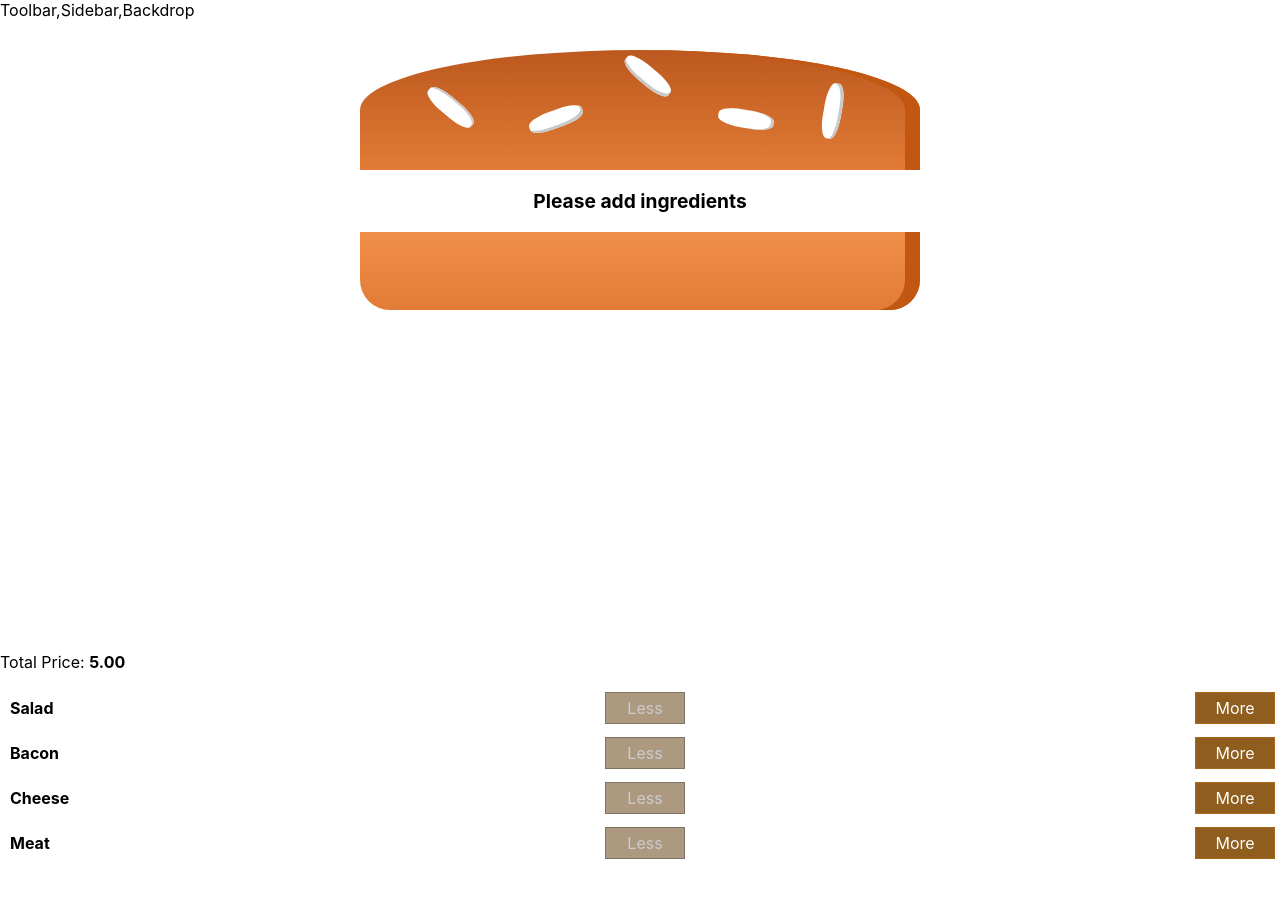
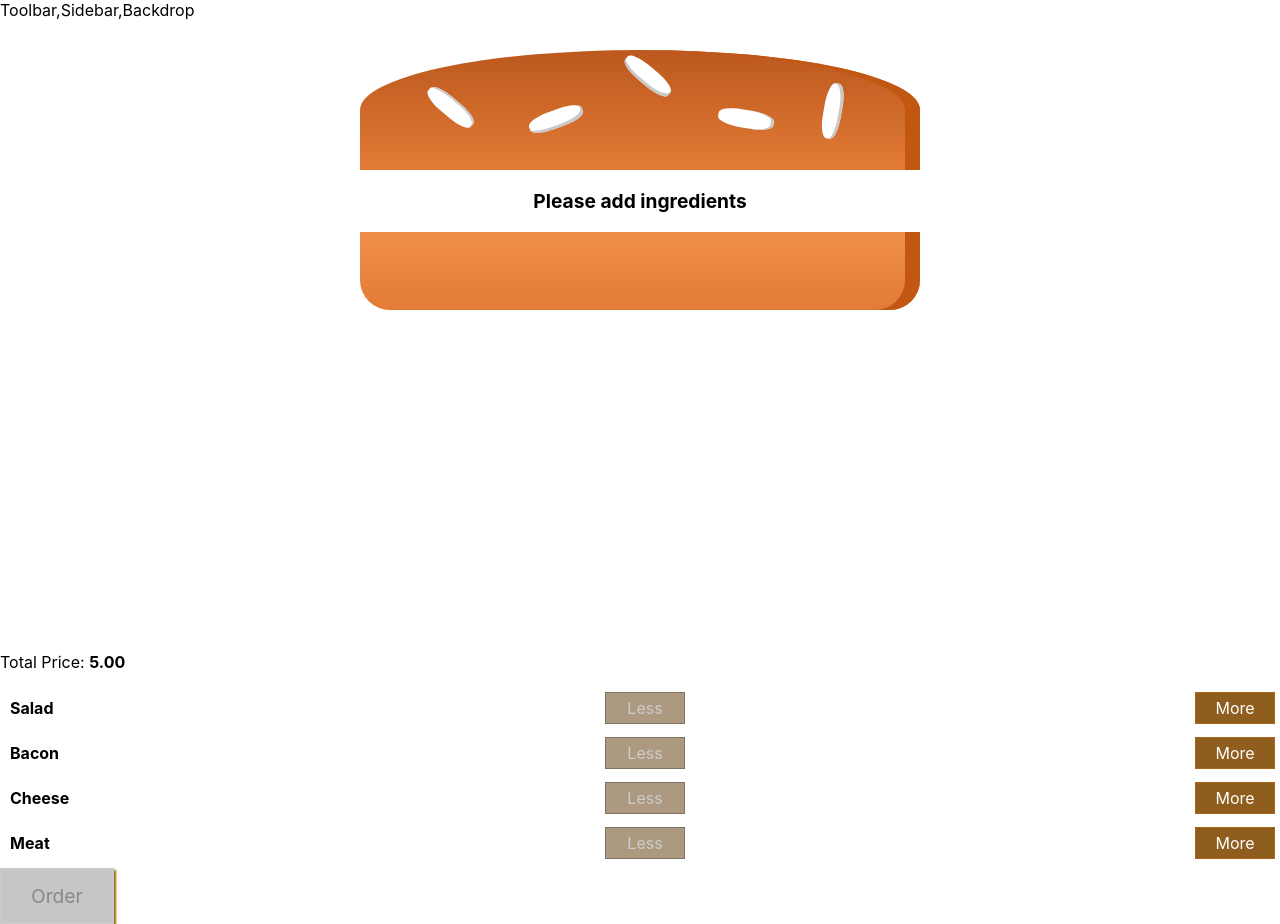
Before and after one commit to Bonny619/DeliciousOrder, a React (Create React App) app in the folder burger-builder/: page / in a window 1280 px wide. Before the commit the page ends 868 px from the top, so only its background shows below. Built offline with nearby package versions, Linux system fonts and the light colour scheme.

Commit message:
Added button for ordering

```diff
--- a/burger-builder/src/components/Burger/BuildControls/BuildControls.js
+++ b/burger-builder/src/components/Burger/BuildControls/BuildControls.js
@@ -17,8 +17,10 @@
             label={ctrl.label}
             added={() => props.ingredientAdded(ctrl.type)}
             removed={() => props.ingredientRemoved(ctrl.type)}
-            disabled={props.disabled[ctrl.type]}/>)}
-
+            disabled={props.disabled[ctrl.type]}
+        />)}
+    <button className={classes.OrderButton}
+    disabled={!props.purchaseable}>Order</button>
     </div>
 );
 
--- a/burger-builder/src/components/Burger/BuildControls/BuildControls.module.css
+++ b/burger-builder/src/components/Burger/BuildControls/BuildControls.module.css
@@ -8,3 +8,44 @@
     margin: auto;
     padding: 2px 0;
 }
+
+.OrderButton {
+    background-color: #DAD735;
+    outline: none;
+    cursor: pointer;
+    border: 1px solid #966909;
+    color: #966909;
+    font-family: inherit;
+    font-size: 1.2em;
+    padding: 15px 30px;
+    box-shadow: 2px 2px 2px #966909;
+}
+
+.OrderButton:hover, .OrderButton:active {
+    background-color: #A0DB41;
+    border: 1px solid #966909;
+    color: #966909;
+}
+
+.OrderButton:disabled {
+    background-color: #C7C6C6;
+    cursor: not-allowed;
+    border: 1px solid #ccc;
+    color: #888888;
+}
+
+.OrderButton:not(:disabled) {
+    animation: enable 0.3s linear;
+}
+
+@keyframes enable {
+    0% {
+        transform: scale(1);
+    }
+    60% {
+        transform: scale(1.1);
+    }
+    100% {
+        transform: scale(1);
+    }
+}
--- a/burger-builder/src/containers/BurgerBuilder/BurgerBuilder.js
+++ b/burger-builder/src/containers/BurgerBuilder/BurgerBuilder.js
@@ -18,7 +18,18 @@
             cheese: 0,
             meat: 0
         },
-        totalPrice: 5
+        totalPrice: 5,
+        purchaseable: false
+    }
+
+    updatePurchaseState (ingredients) {
+        const sum = Object.keys(ingredients).map(
+            (igKey) => {return ingredients[igKey]})
+            .reduce((sum,el) => {
+                return sum+el
+            }, 0)
+        this.setState({purchaseable: sum > 0})
+
     }
 
     addIngredientHandler = type =>{
@@ -35,6 +46,7 @@
             ingredients: updatedIngredients,
             totalPrice: newPrice
         })
+        this.updatePurchaseState(updatedIngredients);
     }
 
     removeIngredientHandler = type =>{
@@ -54,6 +66,7 @@
             ingredients: updatedIngredients,
             totalPrice: newPrice
         })
+        this.updatePurchaseState(updatedIngredients);
     }
 
     render() {
@@ -69,6 +82,7 @@
                 <BuildControls ingredientAdded={this.addIngredientHandler}
                 ingredientRemoved={this.removeIngredientHandler}
                 disabled={disabledInfo}
+                purchaseable={this.state.purchaseable}
                 price={this.state.totalPrice}/>
             </Auxiliary>
         )
```
Also changed, not shown: burger-builder/src/components/Burger/BuildControls/BuildControl/BuildControl.module.css (line endings or trailing spaces).
